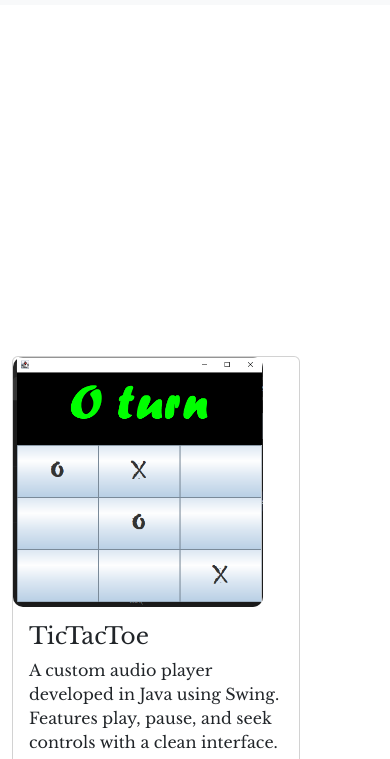
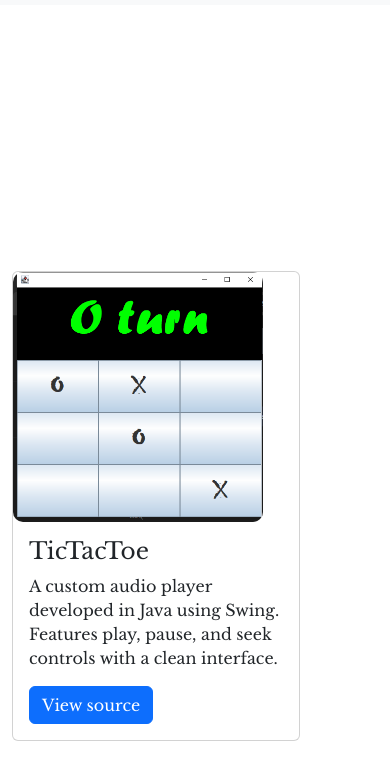
Before and after one commit to Niranjannayakk/personal-website, a plain HTML site: page projects..html in a window 390 px wide. Shown: the part 51-810 px from the top of the page. Drawn offline with nearby package versions, Linux system fonts and the light colour scheme; a web font is replaced by a local one.

Commit message:
Update projects..html

```diff
--- a/projects..html
+++ b/projects..html
@@ -32,7 +32,7 @@
 
      @media (max-width: 600px) {
   .container{
-    height: 260vh;
+    height: 240vh;
      }
     }
 
```
